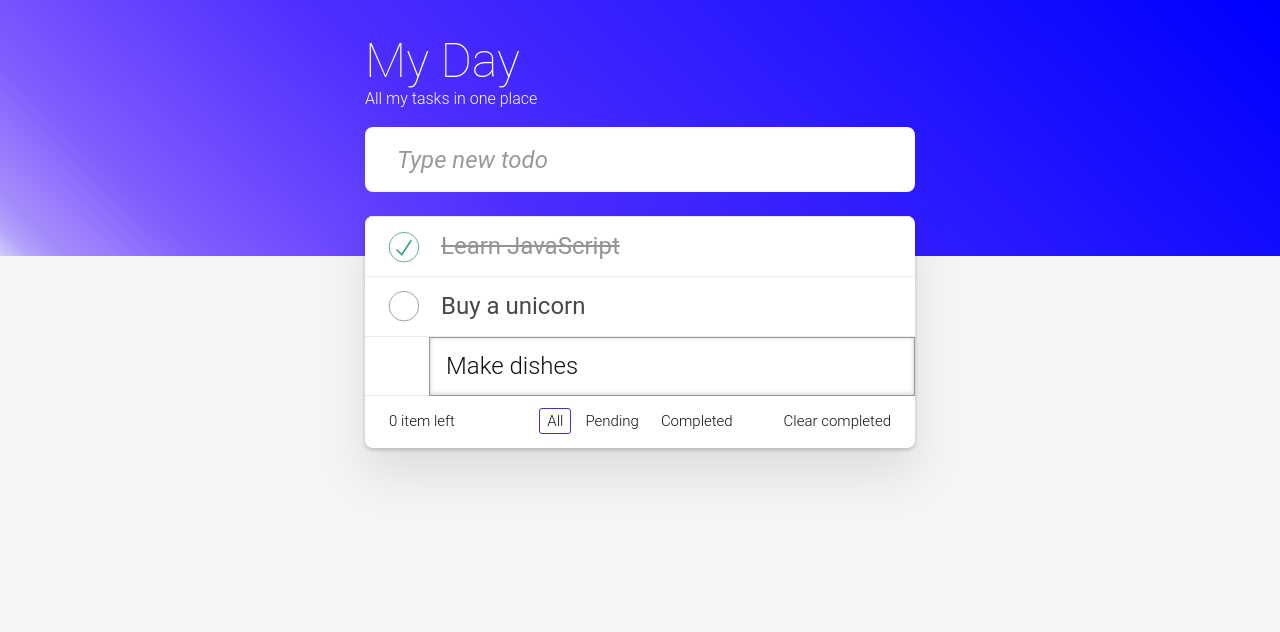
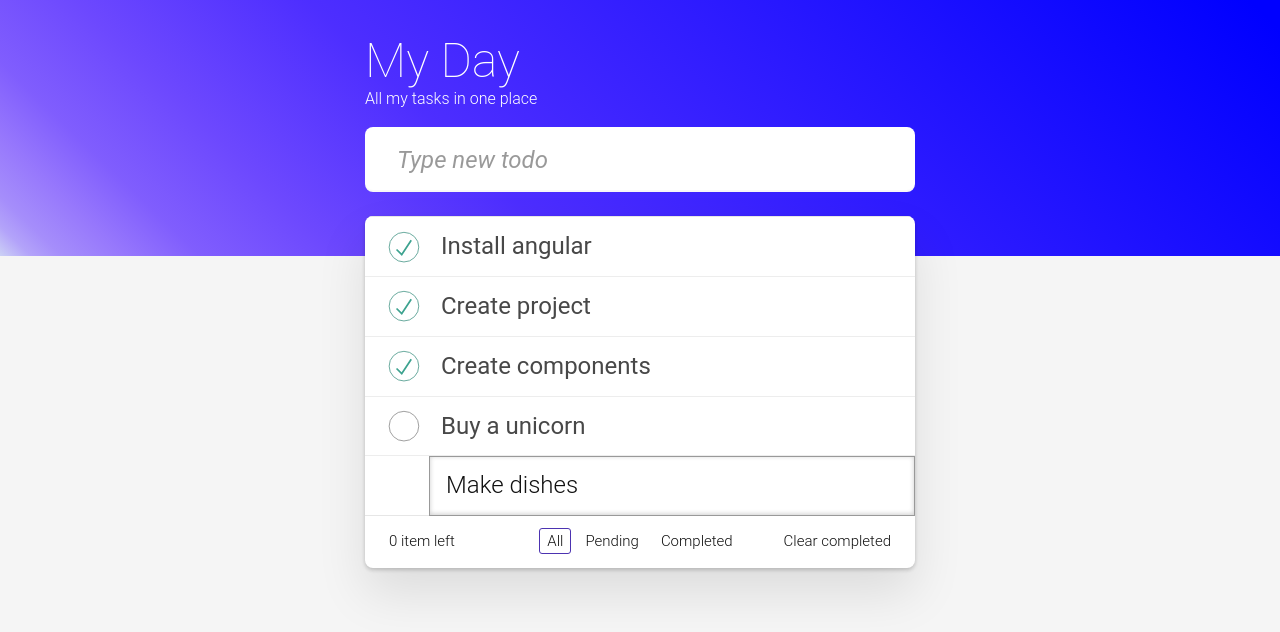
Before and after one commit to giselle-arroyo/angular17, an Angular app: page / in a window 1280 px wide. Shown: the top 632 px of the page. Built offline with nearby package versions, Linux system fonts and the light colour scheme.

Commit message:
Control directives

```diff
--- a/src/app/pages/home/home.component.html
+++ b/src/app/pages/home/home.component.html
@@ -15,10 +15,10 @@
       <!-- This section should be hidden by default and shown when there are todos -->
       <section class="main">
         <ul class="todo-list">
-          <li class="completed">
+          <li *ngFor="let task of tasks()">
             <div class="view">
               <input class="toggle" type="checkbox" checked />
-              <label>Learn JavaScript</label>
+              <label> {{ task }}</label>
               <button class="destroy"></button>
             </div>
             <input class="edit" value="Learn JavaScript" />
--- a/src/app/pages/home/home.component.ts
+++ b/src/app/pages/home/home.component.ts
@@ -1,12 +1,19 @@
-import { Component } from '@angular/core';
+import { Component, signal } from '@angular/core';
+import { CommonModule } from '@angular/common';
 
 @Component({
   selector: 'app-home',
   standalone: true,
-  imports: [],
+  imports: [CommonModule],
   templateUrl: './home.component.html',
   styleUrl: './home.component.css'
 })
+
 export class HomeComponent {
+  tasks = signal([
+    'Install angular',
+    'Create project',
+    'Create components'
+  ]);
 
 }
--- a/src/app/pages/labs/labs.component.html
+++ b/src/app/pages/labs/labs.component.html
@@ -2,7 +2,7 @@
 
 <h2>{{welcome}}</h2>
 <ul>
-  <li *ngFor="let task of tasks">
+  <li *ngFor="let task of tasks()">
     {{task}}
   </li>
 </ul>
@@ -32,4 +32,11 @@
 <h1>Signals</h1>
 <input type="text" [value]="name()" (change)="changeHandler($event)">
 <p>name: {{ name() }}</p>
+
+<ul>
+  <p>total: {{ tasks().length}}</p>
+  <li *ngFor="let task of tasks(); index as i">
+    {{ i }} {{ task }}
+  </li>
+</ul>
 </div>
--- a/src/app/pages/labs/labs.component.ts
+++ b/src/app/pages/labs/labs.component.ts
@@ -1,23 +1,22 @@
 import { Component } from '@angular/core';
-import { RouterModule } from '@angular/router';
 import { CommonModule } from '@angular/common';
 import {signal} from '@angular/core';
 
 @Component({
   selector: 'app-labs',
   standalone: true,
-  imports: [RouterModule, CommonModule],
+  imports: [CommonModule],
   templateUrl: './labs.component.html',
   styleUrl: './labs.component.css'
 })
 
 export class LabsComponent {
   welcome = 'Hello';
-  tasks = [
+  tasks = signal([
     'Install angular',
     'Create project',
     'Create components'
-  ];
+  ]);
   name=signal('Giselle');
   age=32;
   disabled=true;
```
